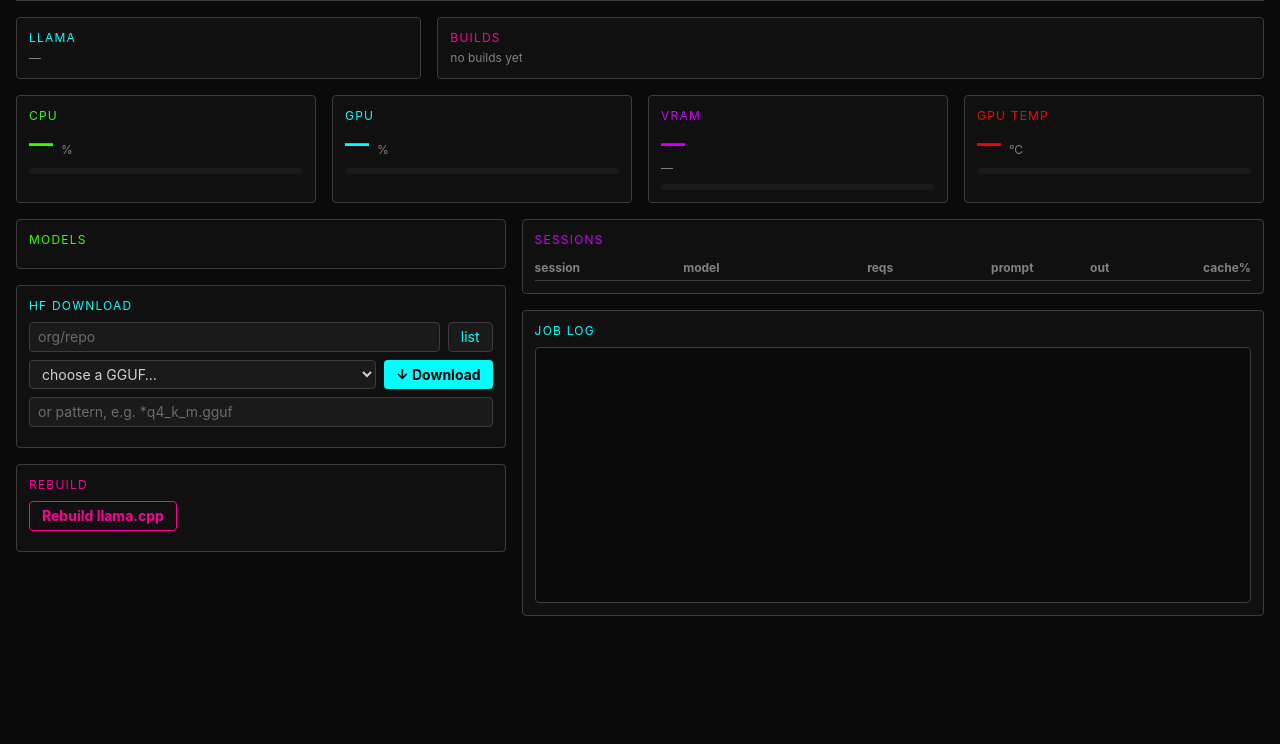
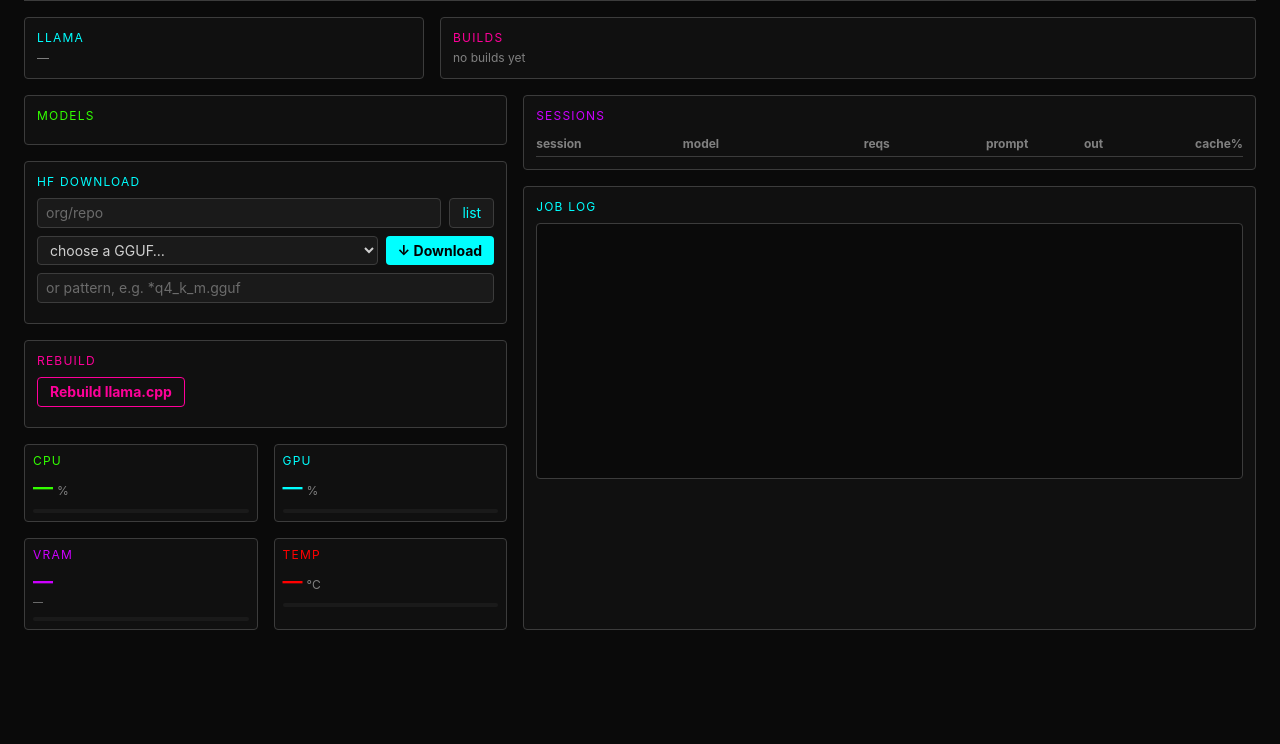
Before and after one commit to whos-carmen/llm-ctl, a website: page web/index.html in a window 1280 px wide. Shown: the part 56-800 px from the top of the page. Drawn offline with Linux system fonts and the light colour scheme; no server answers.

Commit message:
web: compact monitor (left col), sessions higher, side padding
- Move the 4 gauges (CPU/GPU/VRAM/TEMP) out of a full-width strip into a
  compact 2x2 grid in the left action column.
- SESSIONS now sits at the top of the right column (no full-width monitor block
  pushing it down).
- Container max-w 1500 -> 1300px with px-6 for a small gutter on each side;
  panels no longer span edge-to-edge.

```diff
--- a/web/index.html
+++ b/web/index.html
@@ -7,7 +7,7 @@
   <link rel="stylesheet" href="/assets/app.css" />
 </head>
 <body class="min-h-screen bg-bg text-text font-sans text-sm">
-  <div class="max-w-[1500px] mx-auto p-4 flex flex-col gap-4">
+  <div class="max-w-[1300px] mx-auto px-6 py-4 flex flex-col gap-4">
 
     <!-- Header -->
     <header class="flex items-center justify-between border-b border-line pb-3">
@@ -37,41 +37,7 @@
       </div>
     </div>
 
-    <!-- GPU / CPU monitor -->
-    <div class="grid grid-cols-2 md:grid-cols-4 gap-4">
-      <div class="bg-surface border border-line rounded p-3">
-        <h2 class="text-lime tracking-widest text-xs mb-1">CPU</h2>
-        <div class="flex items-end gap-2">
-          <span id="cpu-val" class="text-2xl font-bold text-lime">—</span>
-          <span class="text-dim text-xs mb-0.5">%</span>
-        </div>
-        <div class="mt-2 h-1.5 w-full bg-raised rounded overflow-hidden"><div id="cpu-bar" class="h-full bg-lime rounded" style="width:0%"></div></div>
-      </div>
-      <div class="bg-surface border border-line rounded p-3">
-        <h2 class="text-cyan tracking-widest text-xs mb-1">GPU</h2>
-        <div class="flex items-end gap-2">
-          <span id="gpu-val" class="text-2xl font-bold text-cyan">—</span>
-          <span class="text-dim text-xs mb-0.5">%</span>
-        </div>
-        <div class="mt-2 h-1.5 w-full bg-raised rounded overflow-hidden"><div id="gpu-bar" class="h-full bg-cyan rounded" style="width:0%"></div></div>
-      </div>
-      <div class="bg-surface border border-line rounded p-3">
-        <h2 class="text-purple tracking-widest text-xs mb-1">VRAM</h2>
-        <div class="flex items-end gap-2">
-          <span id="vram-val" class="text-2xl font-bold text-purple">—</span>
-        </div>
-        <div id="vram-sub" class="text-xs text-dim truncate">—</div>
-        <div class="mt-2 h-1.5 w-full bg-raised rounded overflow-hidden"><div id="vram-bar" class="h-full bg-purple rounded" style="width:0%"></div></div>
-      </div>
-      <div class="bg-surface border border-line rounded p-3">
-        <h2 class="text-red tracking-widest text-xs mb-1">GPU TEMP</h2>
-        <div class="flex items-end gap-2">
-          <span id="temp-val" class="text-2xl font-bold text-red">—</span>
-          <span class="text-dim text-xs mb-0.5">°C</span>
-        </div>
-        <div class="mt-2 h-1.5 w-full bg-raised rounded overflow-hidden"><div id="temp-bar" class="h-full bg-red rounded" style="width:0%"></div></div>
-      </div>
-    </div>
+    <!-- GPU / CPU monitor (2x2, compact — lives in the left column below) -->
 
     <div class="grid grid-cols-1 lg:grid-cols-5 gap-4">
 
@@ -112,6 +78,31 @@
           </div>
           <div id="rebuild-job" class="mt-2 text-xs text-dim"></div>
         </div>
+
+        <!-- GPU / CPU monitor (compact 2x2) -->
+        <div class="grid grid-cols-2 gap-4">
+          <div class="bg-surface border border-line rounded p-2">
+            <h2 class="text-lime tracking-widest text-xs mb-1">CPU</h2>
+            <div class="flex items-end gap-1"><span id="cpu-val" class="text-xl font-bold text-lime">—</span><span class="text-dim text-xs mb-0.5">%</span></div>
+            <div class="mt-2 h-1 w-full bg-raised rounded overflow-hidden"><div id="cpu-bar" class="h-full bg-lime rounded" style="width:0%"></div></div>
+          </div>
+          <div class="bg-surface border border-line rounded p-2">
+            <h2 class="text-cyan tracking-widest text-xs mb-1">GPU</h2>
+            <div class="flex items-end gap-1"><span id="gpu-val" class="text-xl font-bold text-cyan">—</span><span class="text-dim text-xs mb-0.5">%</span></div>
+            <div class="mt-2 h-1 w-full bg-raised rounded overflow-hidden"><div id="gpu-bar" class="h-full bg-cyan rounded" style="width:0%"></div></div>
+          </div>
+          <div class="bg-surface border border-line rounded p-2">
+            <h2 class="text-purple tracking-widest text-xs mb-1">VRAM</h2>
+            <div class="flex items-end gap-1"><span id="vram-val" class="text-xl font-bold text-purple">—</span></div>
+            <div id="vram-sub" class="text-[10px] text-dim truncate">—</div>
+            <div class="mt-2 h-1 w-full bg-raised rounded overflow-hidden"><div id="vram-bar" class="h-full bg-purple rounded" style="width:0%"></div></div>
+          </div>
+          <div class="bg-surface border border-line rounded p-2">
+            <h2 class="text-red tracking-widest text-xs mb-1">TEMP</h2>
+            <div class="flex items-end gap-1"><span id="temp-val" class="text-xl font-bold text-red">—</span><span class="text-dim text-xs mb-0.5">°C</span></div>
+            <div class="mt-2 h-1 w-full bg-raised rounded overflow-hidden"><div id="temp-bar" class="h-full bg-red rounded" style="width:0%"></div></div>
+          </div>
+        </div>
       </section>
 
       <!-- Right: telemetry -->
```
Also changed, not shown: web/assets/app.css.
